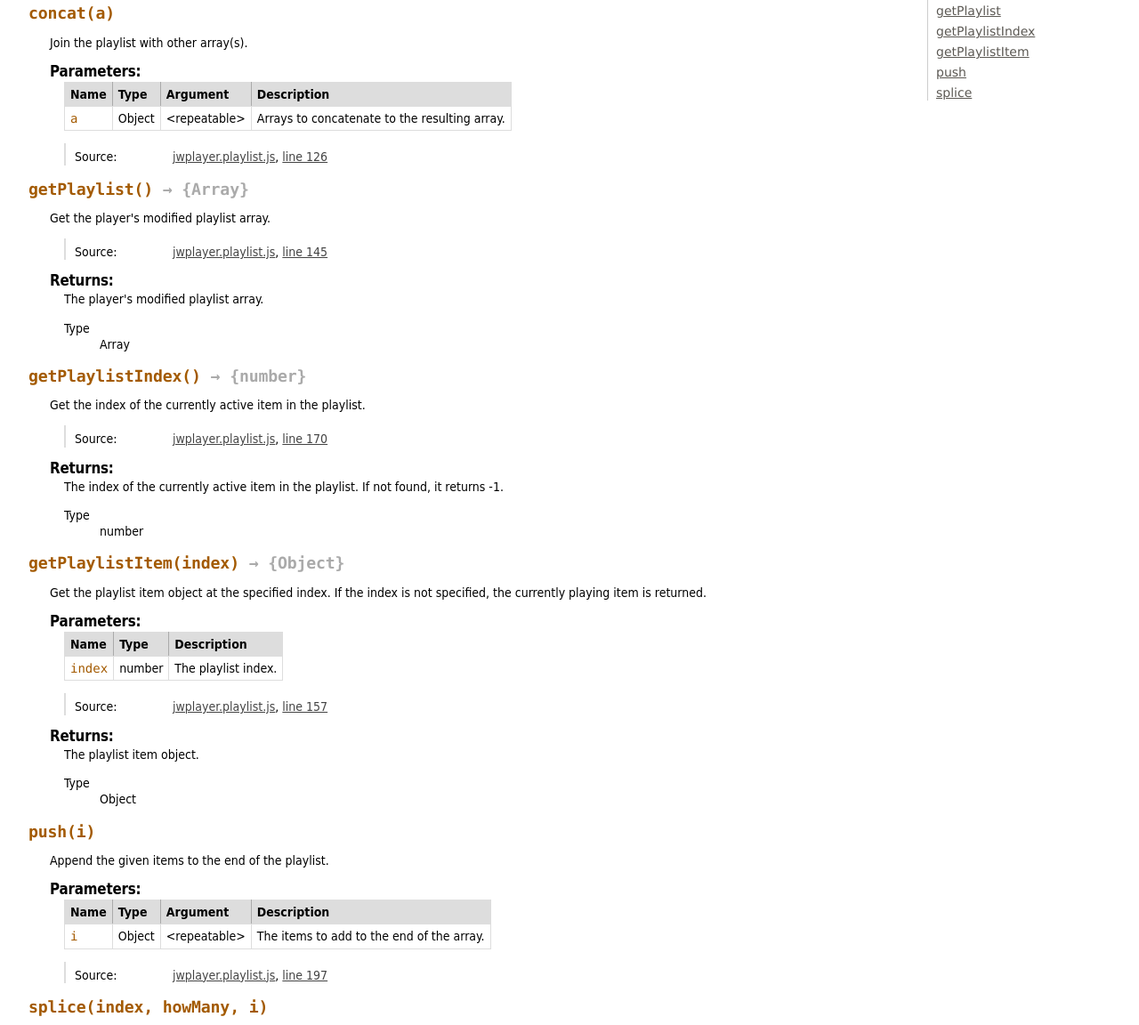
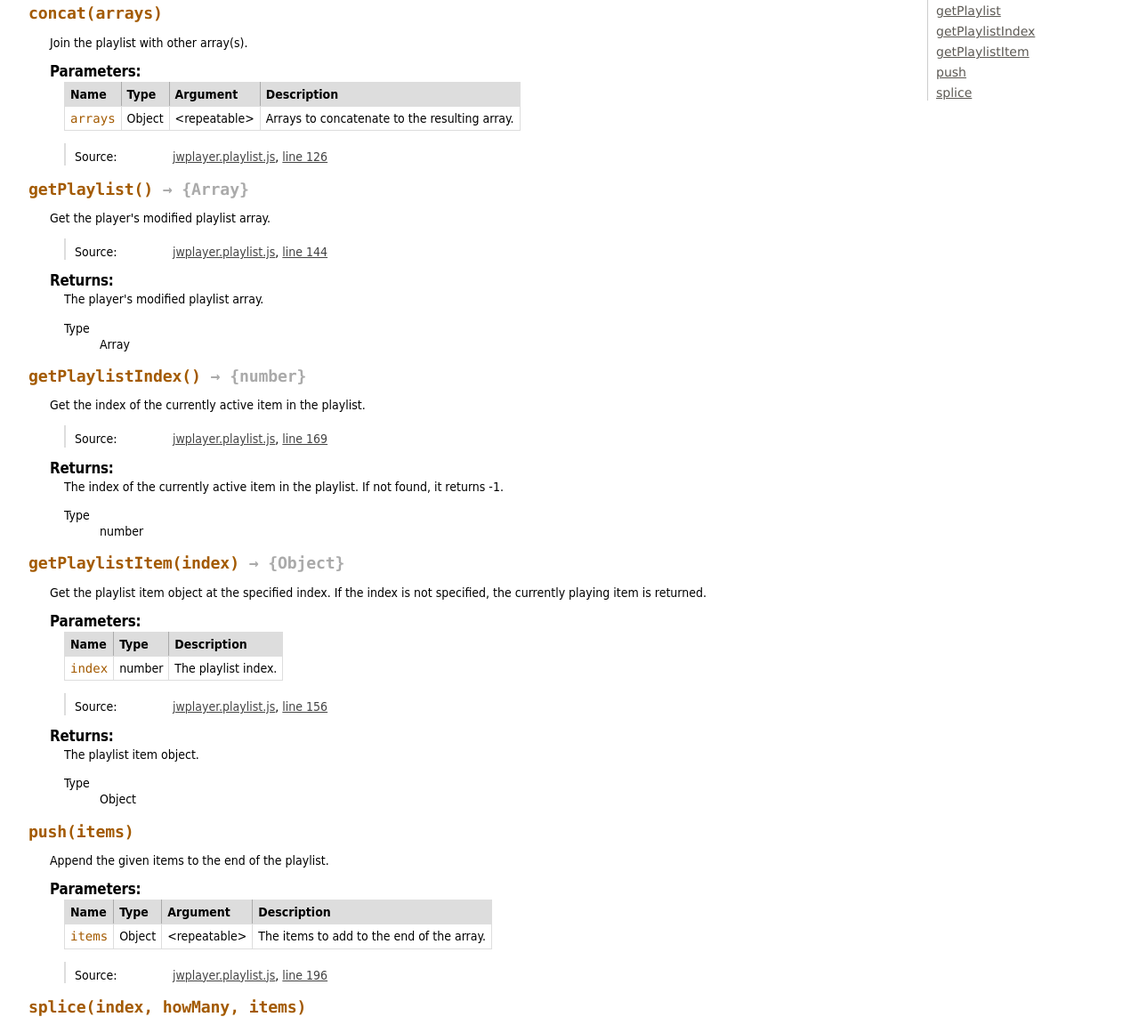
Before and after one commit to zer00ne/jwplayer-playlist, a plain HTML site: page global.html in a window 1280 px wide. Shown: the part 115-1267 px from the top of the page at 89% size. Drawn offline with Linux system fonts and the light colour scheme.

Commit message:
Release 0.0.1 .

```diff
--- a/global.html
+++ b/global.html
@@ -91,7 +91,7 @@
         <dl>
 
 <dt>
-    <h4 class="name" id="concat"><span class="type-signature"></span>concat<span class="signature">(a)</span><span class="type-signature"></span></h4>
+    <h4 class="name" id="concat"><span class="type-signature"></span>concat<span class="signature">(arrays)</span><span class="type-signature"></span></h4>
 
 
 </dt>
@@ -135,7 +135,7 @@
 
         <tr>
 
-                <td class="name"><code>a</code></td>
+                <td class="name"><code>arrays</code></td>
 
 
             <td class="type">
@@ -261,7 +261,7 @@
 
     <dt class="tag-source">Source:</dt>
     <dd class="tag-source"><ul class="dummy"><li>
-        <a href="jwplayer.playlist.js.html">jwplayer.playlist.js</a>, <a href="jwplayer.playlist.js.html#line145">line 145</a>
+        <a href="jwplayer.playlist.js.html">jwplayer.playlist.js</a>, <a href="jwplayer.playlist.js.html#line144">line 144</a>
     </li></ul></dd>
 
 
@@ -352,7 +352,7 @@
 
     <dt class="tag-source">Source:</dt>
     <dd class="tag-source"><ul class="dummy"><li>
-        <a href="jwplayer.playlist.js.html">jwplayer.playlist.js</a>, <a href="jwplayer.playlist.js.html#line170">line 170</a>
+        <a href="jwplayer.playlist.js.html">jwplayer.playlist.js</a>, <a href="jwplayer.playlist.js.html#line169">line 169</a>
     </li></ul></dd>
 
 
@@ -492,7 +492,7 @@ If the index is not specified, the currently playing item is returned.
 
     <dt class="tag-source">Source:</dt>
     <dd class="tag-source"><ul class="dummy"><li>
-        <a href="jwplayer.playlist.js.html">jwplayer.playlist.js</a>, <a href="jwplayer.playlist.js.html#line157">line 157</a>
+        <a href="jwplayer.playlist.js.html">jwplayer.playlist.js</a>, <a href="jwplayer.playlist.js.html#line156">line 156</a>
     </li></ul></dd>
 
 
@@ -542,7 +542,7 @@ If the index is not specified, the currently playing item is returned.
 
 
 <dt>
-    <h4 class="name" id="push"><span class="type-signature"></span>push<span class="signature">(i)</span><span class="type-signature"></span></h4>
+    <h4 class="name" id="push"><span class="type-signature"></span>push<span class="signature">(items)</span><span class="type-signature"></span></h4>
 
 
 </dt>
@@ -586,7 +586,7 @@ If the index is not specified, the currently playing item is returned.
 
         <tr>
 
-                <td class="name"><code>i</code></td>
+                <td class="name"><code>items</code></td>
 
 
             <td class="type">
@@ -643,7 +643,7 @@ If the index is not specified, the currently playing item is returned.
 
     <dt class="tag-source">Source:</dt>
     <dd class="tag-source"><ul class="dummy"><li>
-        <a href="jwplayer.playlist.js.html">jwplayer.playlist.js</a>, <a href="jwplayer.playlist.js.html#line197">line 197</a>
+        <a href="jwplayer.playlist.js.html">jwplayer.playlist.js</a>, <a href="jwplayer.playlist.js.html#line196">line 196</a>
     </li></ul></dd>
 
 
@@ -671,7 +671,7 @@ If the index is not specified, the currently playing item is returned.
 
 
 <dt>
-    <h4 class="name" id="splice"><span class="type-signature"></span>splice<span class="signature">(index, howMany, i)</span><span class="type-signature"></span></h4>
+    <h4 class="name" id="splice"><span class="type-signature"></span>splice<span class="signature">(index, howMany, items)</span><span class="type-signature"></span></h4>
 
 
 </dt>
@@ -771,15 +771,15 @@ If the index is not specified, the currently playing item is returned.
 
 
             <td class="description last">The number of old array items to remove.
-                        If howMany is 0, no items are removed.
-                        If howMany is greater than the number of items left in the array starting at index or isn't specified, then all of the items through the end of the array will be deleted.</td>
+                         If howMany is 0, no items are removed.
+                         If howMany is greater than the number of items left in the array starting at index or isn't specified, then all of the items through the end of the array will be deleted.</td>
         </tr>
 
 
 
         <tr>
 
-                <td class="name"><code>i</code></td>
+                <td class="name"><code>items</code></td>
 
 
             <td class="type">
@@ -806,7 +806,7 @@ If the index is not specified, the currently playing item is returned.
 
 
             <td class="description last">The items to add to the array.
-                        If you don't specify any items, splice simply removes items from the array.</td>
+                         If you don't specify any items, splice simply removes items from the array.</td>
         </tr>
 
 
@@ -837,7 +837,7 @@ If the index is not specified, the currently playing item is returned.
 
     <dt class="tag-source">Source:</dt>
     <dd class="tag-source"><ul class="dummy"><li>
-        <a href="jwplayer.playlist.js.html">jwplayer.playlist.js</a>, <a href="jwplayer.playlist.js.html#line217">line 217</a>
+        <a href="jwplayer.playlist.js.html">jwplayer.playlist.js</a>, <a href="jwplayer.playlist.js.html#line216">line 216</a>
     </li></ul></dd>
 
 
@@ -884,7 +884,7 @@ If the index is not specified, the currently playing item is returned.
 <br clear="both">
 
 <footer>
-    Documentation generated by <a href="https://github.com/jsdoc3/jsdoc">JSDoc 3.2.2</a> on Mon Jun 16 2014 22:50:47 GMT-0400 (EDT)
+    Documentation generated by <a href="https://github.com/jsdoc3/jsdoc">JSDoc 3.2.2</a> on Tue Jun 17 2014 23:00:16 GMT-0400 (EDT)
 </footer>
 
 <script> prettyPrint(); </script>
```
Also changed, not shown: index.html (+1 -1 lines), jwplayer.playlist.js.html (+15 -16 lines).
